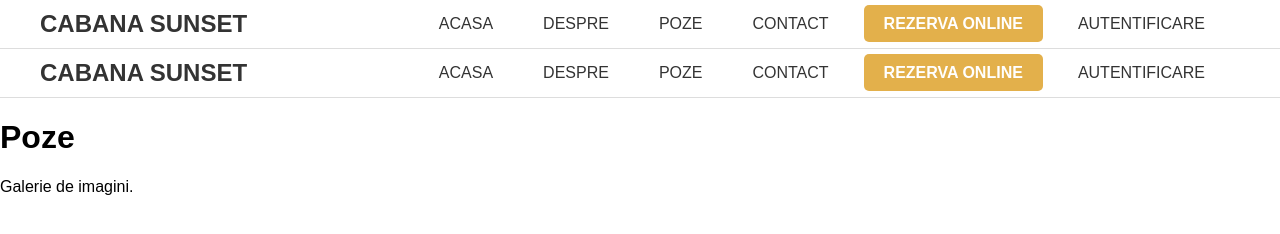
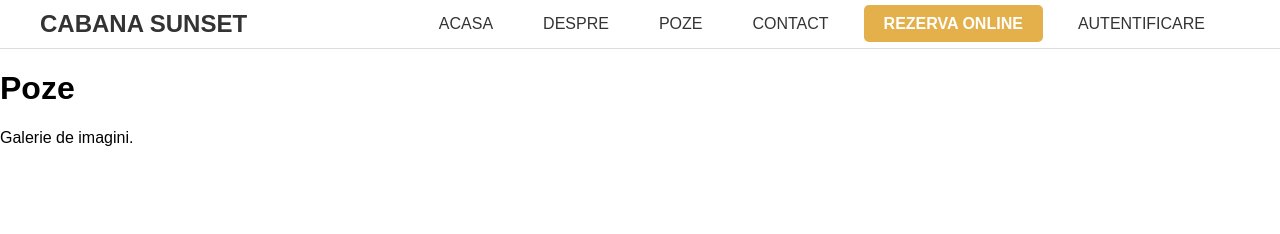
Before and after one commit to PrigoanaClaudiu/sunset_frontend, a plain HTML site: page pages/photos.html in a window 1280 px wide. Drawn offline with Linux system fonts and the light colour scheme.

Commit message:
getting pages up2

```diff
--- a/pages/header.html
+++ b/pages/header.html
@@ -5,7 +5,7 @@
         </div>
         <nav>
             <ul>
-                <li><a href="index.html">ACASA</a></li>
+                <li><a href="../index.html">ACASA</a></li>
                 <li><a href="about.html">DESPRE</a></li>
                 <li><a href="photos.html">POZE</a></li>
                 <li><a href="contact.html">CONTACT</a></li>
--- a/pages/photos.html
+++ b/pages/photos.html
@@ -6,23 +6,6 @@
     <link rel="stylesheet" href="../css/style.css">
 </head>
 <body>
-    <header>
-        <div class="container">
-            <div class="logo">
-                <h1>CABANA SUNSET</h1>
-            </div>
-            <nav>
-                <ul>
-                    <li><a href="index.html">ACASA</a></li>
-                    <li><a href="about.html">DESPRE</a></li>
-                    <li><a href="photos.html">POZE</a></li>
-                    <li><a href="contact.html">CONTACT</a></li>
-                    <li><a href="reservations.html" class="reserve-btn">REZERVA ONLINE</a></li>
-                    <li><a href="auth.html">AUTENTIFICARE</a></li>
-                </ul>
-            </nav>
-        </div>
-    </header>
     <main>
         <h1>Poze</h1>
         <p>Galerie de imagini.</p>
```
Also changed, not shown: pages/auth.html (+0 -18 lines), pages/contact.html (+0 -17 lines), pages/reservations.html (+0 -17 lines).
